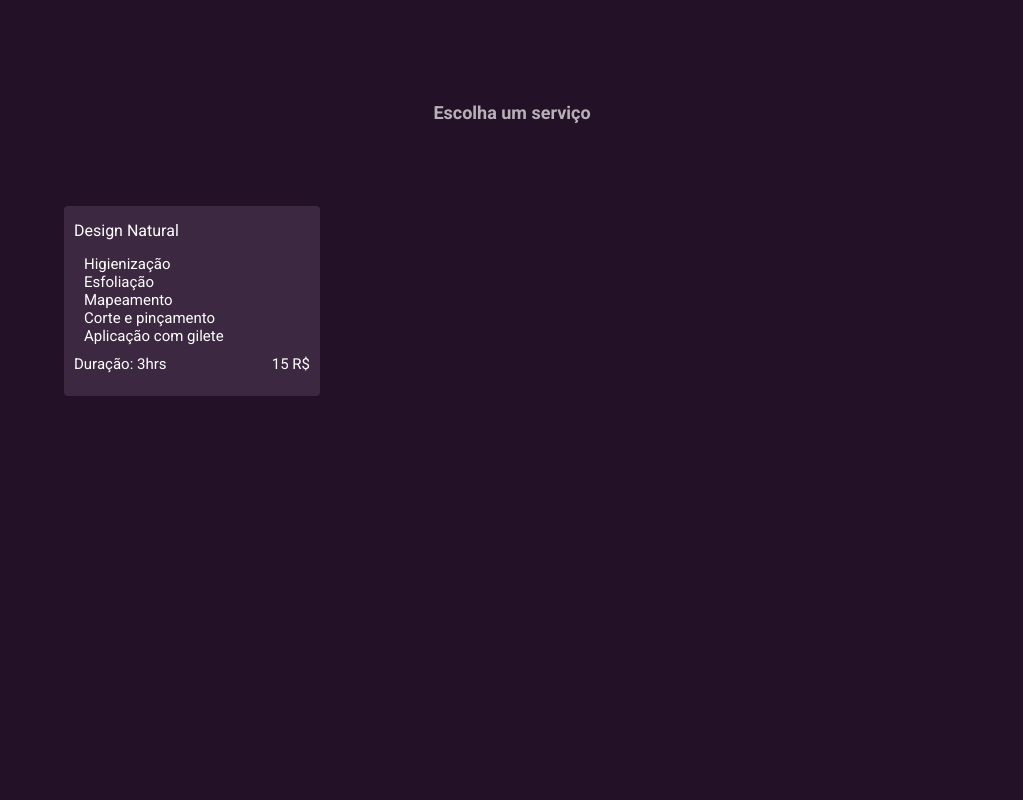
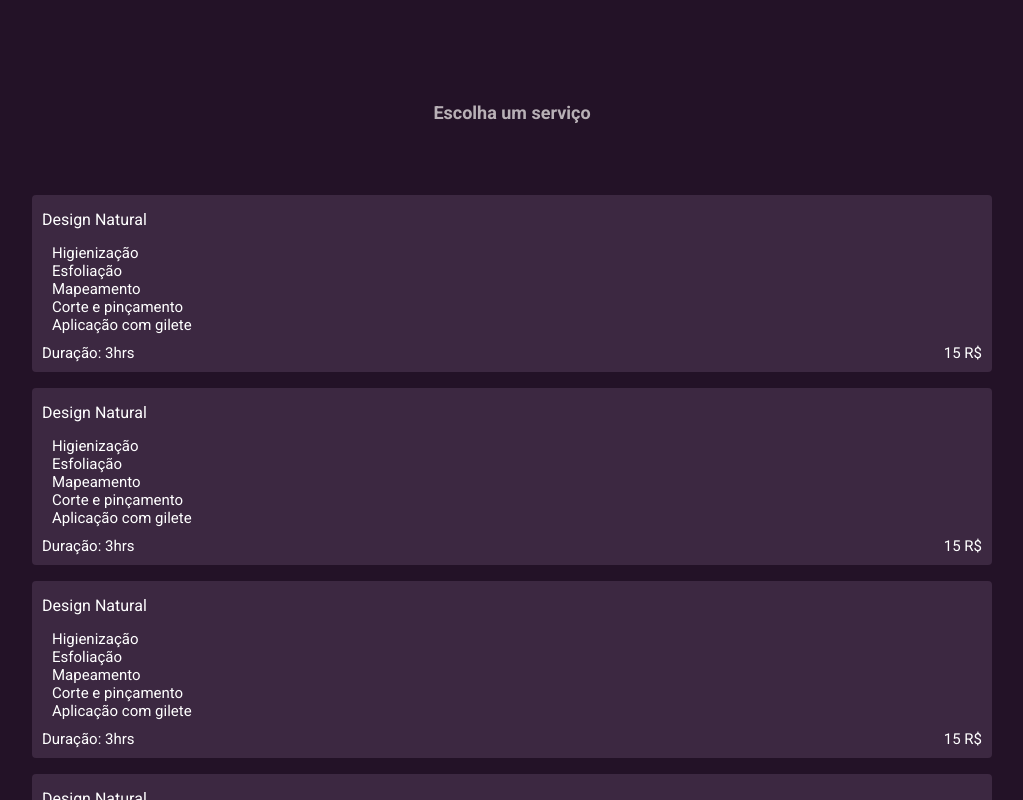
Before and after one commit to matcs06/SistemaDeAgendamentos, a Next.js app: page /client/servicesList in a window 1280 px wide. Shown: the whole page, without its empty margins (128-1151 px from the left). Built offline with nearby package versions, Linux system fonts and the light colour scheme; a web font is replaced by a local one.

Commit message:
changing client layout

```diff
--- a/src/pages/client/chooseTime/chooseTime.module.scss
+++ b/src/pages/client/chooseTime/chooseTime.module.scss
@@ -103,6 +103,7 @@
     height: 60px;
     width: 60%;
     padding: 5px;
+    margin-top: 6%;
 
     button{
         width: 100%;
--- a/src/pages/client/servicesList/index.tsx
+++ b/src/pages/client/servicesList/index.tsx
@@ -44,6 +44,141 @@ export default function ServicesList(){
                   <h3>15 R$</h3>
                </div>
             </div>
+            <div className={styles.card} onClick={()=>handleClick(test)}>
+               <div className={styles.topCardContainer}>
+                   <h1>Design Natural</h1>
+               </div>
+
+               <ul>
+                  <li>
+                     Higienização
+                  </li>
+                  <li>
+                     Esfoliação
+                  </li>
+                  <li>
+                     Mapeamento
+                  </li>
+                  <li>
+                     Corte e pinçamento
+                  </li>
+                  <li>
+                     Aplicação com gilete
+                  </li>
+               </ul>
+               <div className={styles.cardBottom}>
+                  <h3>Duração: 3hrs</h3>
+                  <h3>15 R$</h3>
+               </div>
+            </div>
+            <div className={styles.card} onClick={()=>handleClick(test)}>
+               <div className={styles.topCardContainer}>
+                   <h1>Design Natural</h1>
+               </div>
+
+               <ul>
+                  <li>
+                     Higienização
+                  </li>
+                  <li>
+                     Esfoliação
+                  </li>
+                  <li>
+                     Mapeamento
+                  </li>
+                  <li>
+                     Corte e pinçamento
+                  </li>
+                  <li>
+                     Aplicação com gilete
+                  </li>
+               </ul>
+               <div className={styles.cardBottom}>
+                  <h3>Duração: 3hrs</h3>
+                  <h3>15 R$</h3>
+               </div>
+            </div>
+            <div className={styles.card} onClick={()=>handleClick(test)}>
+               <div className={styles.topCardContainer}>
+                   <h1>Design Natural</h1>
+               </div>
+
+               <ul>
+                  <li>
+                     Higienização
+                  </li>
+                  <li>
+                     Esfoliação
+                  </li>
+                  <li>
+                     Mapeamento
+                  </li>
+                  <li>
+                     Corte e pinçamento
+                  </li>
+                  <li>
+                     Aplicação com gilete
+                  </li>
+               </ul>
+               <div className={styles.cardBottom}>
+                  <h3>Duração: 3hrs</h3>
+                  <h3>15 R$</h3>
+               </div>
+            </div>
+            <div className={styles.card} onClick={()=>handleClick(test)}>
+               <div className={styles.topCardContainer}>
+                   <h1>Design Natural</h1>
+               </div>
+
+               <ul>
+                  <li>
+                     Higienização
+                  </li>
+                  <li>
+                     Esfoliação
+                  </li>
+                  <li>
+                     Mapeamento
+                  </li>
+                  <li>
+                     Corte e pinçamento
+                  </li>
+                  <li>
+                     Aplicação com gilete
+                  </li>
+               </ul>
+               <div className={styles.cardBottom}>
+                  <h3>Duração: 3hrs</h3>
+                  <h3>15 R$</h3>
+               </div>
+            </div>
+            <div className={styles.card} onClick={()=>handleClick(test)}>
+               <div className={styles.topCardContainer}>
+                   <h1>Design Natural</h1>
+               </div>
+
+               <ul>
+                  <li>
+                     Higienização
+                  </li>
+                  <li>
+                     Esfoliação
+                  </li>
+                  <li>
+                     Mapeamento
+                  </li>
+                  <li>
+                     Corte e pinçamento
+                  </li>
+                  <li>
+                     Aplicação com gilete
+                  </li>
+               </ul>
+               <div className={styles.cardBottom}>
+                  <h3>Duração: 3hrs</h3>
+                  <h3>15 R$</h3>
+               </div>
+            </div>
 
 
          </div>
--- a/src/pages/client/servicesList/servicesList.module.scss
+++ b/src/pages/client/servicesList/servicesList.module.scss
@@ -19,25 +19,23 @@
  }
 
  .panel{
-    display: grid;
+    display: flex;
+    flex-direction: column;
+    align-items: center;
+
     width: 100%;
-    grid-template-columns: repeat(auto-fit, minmax(250px, 1fr));
-    grid-template-rows: auto auto 1fr 1fr 1fr auto auto;
-    grid-gap:10px;
     overflow-y: auto;
     margin: 5% 5% 0 5%;
     cursor: pointer;
-
-
  }
 
  .card{
-    width: 20%;
+    width: 75%;
     min-width: 250px;
     background-color: var(--lilac-button);
     border-radius: 4px;
     padding: 15px 10px 10px 10px;
-    margin: 10px 15px 10px 15%;
+    margin: 8px 0 8px 0;
     height: 190px;
     transition: background-color 0.2s;
 
--- a/src/pages/client/startPage/startPage.module.scss
+++ b/src/pages/client/startPage/startPage.module.scss
@@ -69,6 +69,11 @@
         color: rgba($color: #ffff, $alpha:0.8);
         border: none;
         text-align: center;
+        transition: background-color 0.2s ;
+
+        &:hover{
+            background-color: rgba($color: #3C2841, $alpha: 0.6);
+        }
     }
 }
 
--- a/src/styles/global.scss
+++ b/src/styles/global.scss
@@ -12,6 +12,15 @@
    --sidebar-width: 280px;
    --display-header:flex;
    --toogle-color:white;
+
+   -webkit-touch-callout:none;
+   -webkit-user-select:none;
+   -khtml-user-select:none;
+   -moz-user-select:none;
+   -ms-user-select:none;
+   user-select:none;
+
+   -webkit-tap-highlight-color:rgba(0,0,0,0);
 
 }
 @media (max-width: 1080px){
```
Also changed, not shown: src/pages/admin/servicesList/serviceList.module.scss (line endings or trailing spaces).
